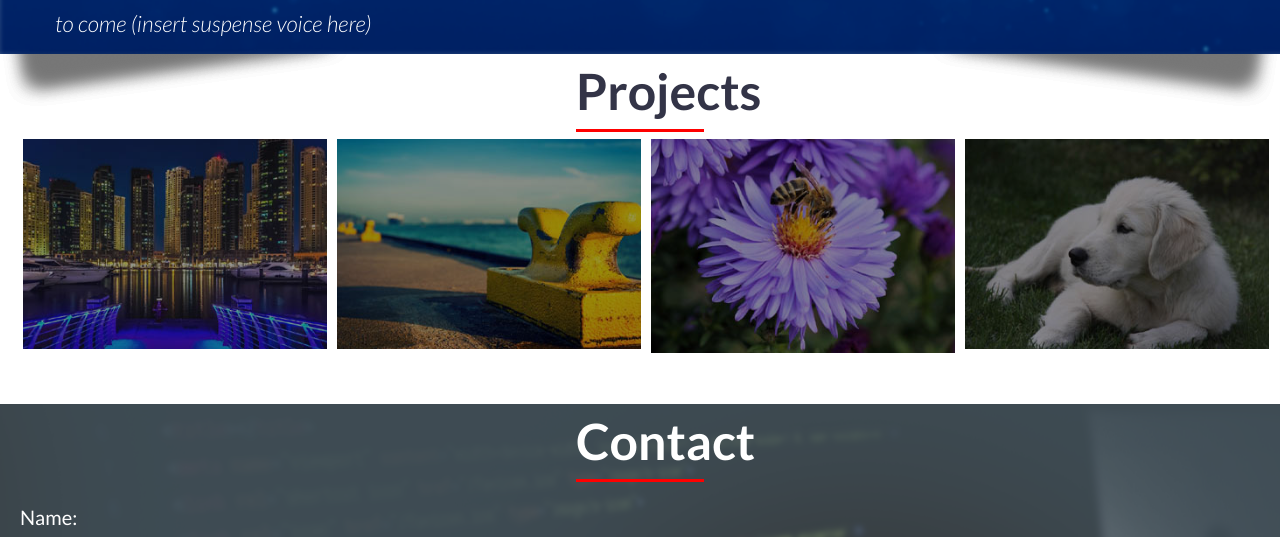
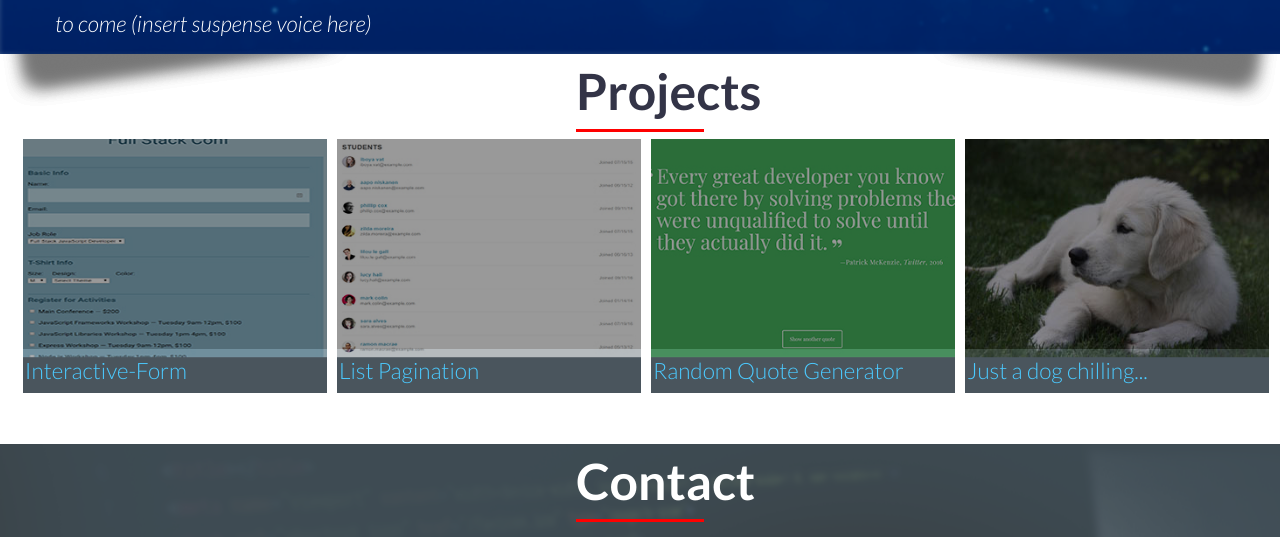
Before and after one commit to Eerian/eerian.github.io, a plain HTML site: page index.html in a window 1280 px wide. Shown: the part 1720-2257 px from the top of the page. Drawn offline with nearby package versions, Linux system fonts and the light colour scheme.

Commit message:
Added links to projects
Replaced placeholders with actual projects

```diff
--- a/css/style.css
+++ b/css/style.css
@@ -315,6 +315,14 @@ h3:after {
 .gallery li a img:hover {
     transform: scale(1.05);
     opacity: 1;
+}
+
+.gallery li p {
+    color: #4bcaff;
+    background: #4a555d;
+    padding-top: 2px;
+    padding-left: 2px;
+    padding-bottom: 2px;
 }
 
 .clearfix:after {
--- a/index.html
+++ b/index.html
@@ -45,7 +45,7 @@
                 <hr class="line" />
                 <div class="profile-pic">
                 </div>
-                <!--            <img src="img/profile-pic.jpg" alt="profile-pic" class="profile-pic">-->
+                <!-- <img src="img/profile-pic.jpg" alt="profile-pic" class="profile-pic"> -->
                 <p>I'm working on becoming a professional web developer (I like engineer better &#9786;). I live in NYC and have studied computer science in college. I did not like what was taught in school and I was unprepared at the end (Shocker!). I decided
                     to to learn programming on my own and here I am. This website is my first "real project" I have completed and look forward to displaying more work in the future. I am learning everyday and would love to make some new friends pursuing
                     the same field. You can always reach me on my social media profiles or send me an email. Oh and I'm always down for coffee and code!...more to come (insert suspense voice here)</p>
@@ -112,16 +112,20 @@
             <h1>Projects</h1>
             <ul class="gallery clearfix">
                 <li>
-                    <a href="#"><img src="img/img7.jpg" alt=""></a>
+                    <a href="http://erionpali.com/Interactive-Form"><img src="img/form.jpg" alt=""></a>
+                    <p>Interactive-Form</p>
                 </li>
                 <li>
-                    <a href="#"><img src="img/img2.jpg" alt=""></a>
+                    <a href="http://erionpali.com/List-Pagination/"><img src="img/pagination.jpg" alt=""></a>
+                    <p>List Pagination</p>
                 </li>
                 <li>
-                    <a href="#"><img src="img/img3.jpg" alt=""></a>
+                    <a href="http://erionpali.com/RandomQuoteGenerator/"><img src="img/randomquote.jpg" alt=""></a>
+                    <p>Random Quote Generator</p>
                 </li>
                 <li>
                     <a href="#"><img src="img/img8.jpg" alt=""></a>
+                    <p>Just a dog chilling...</p>
                 </li>
             </ul>
         </div>
```
Also changed, not shown: img/form.jpg (added), img/pagination.jpg (added), img/randomquote.jpg (added).
